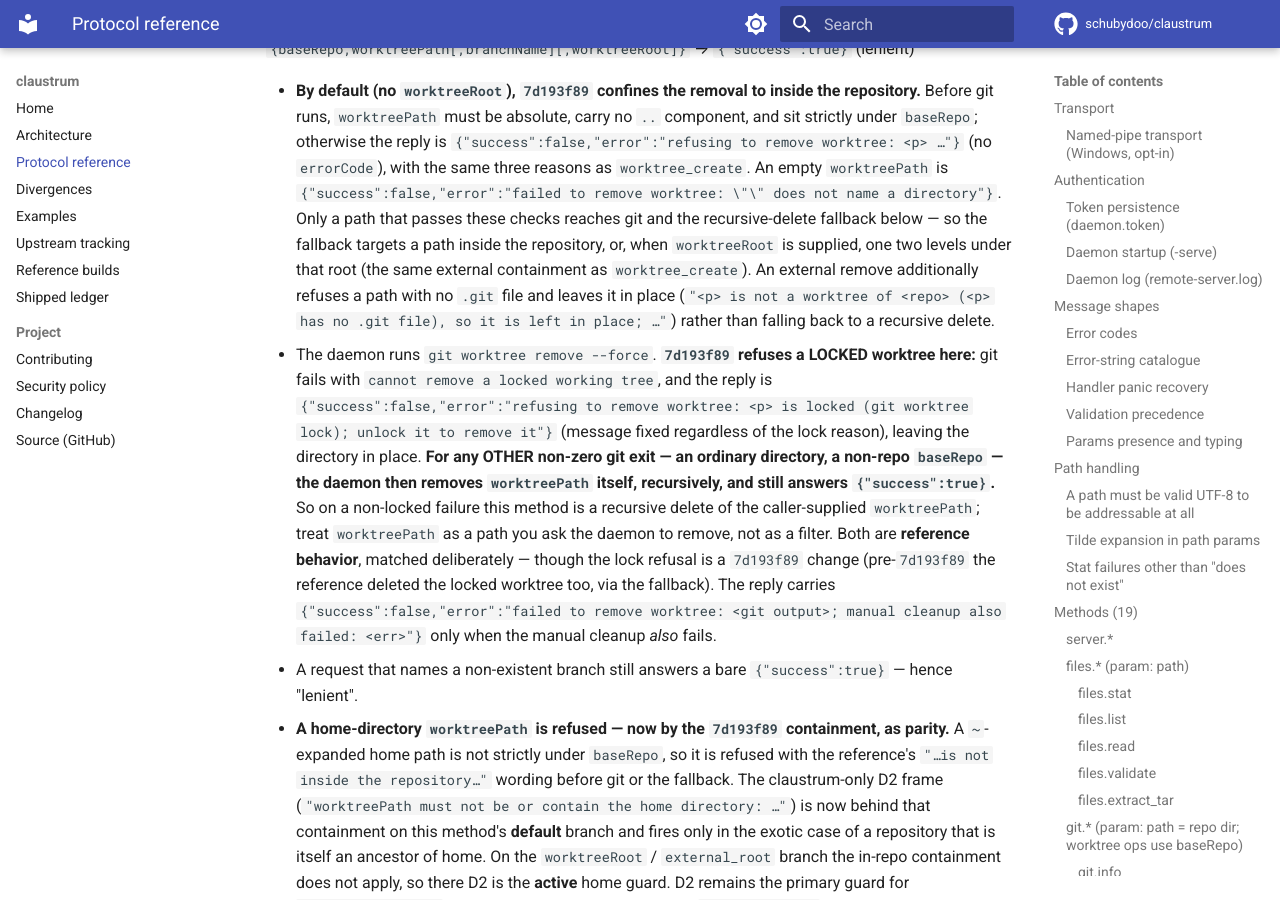
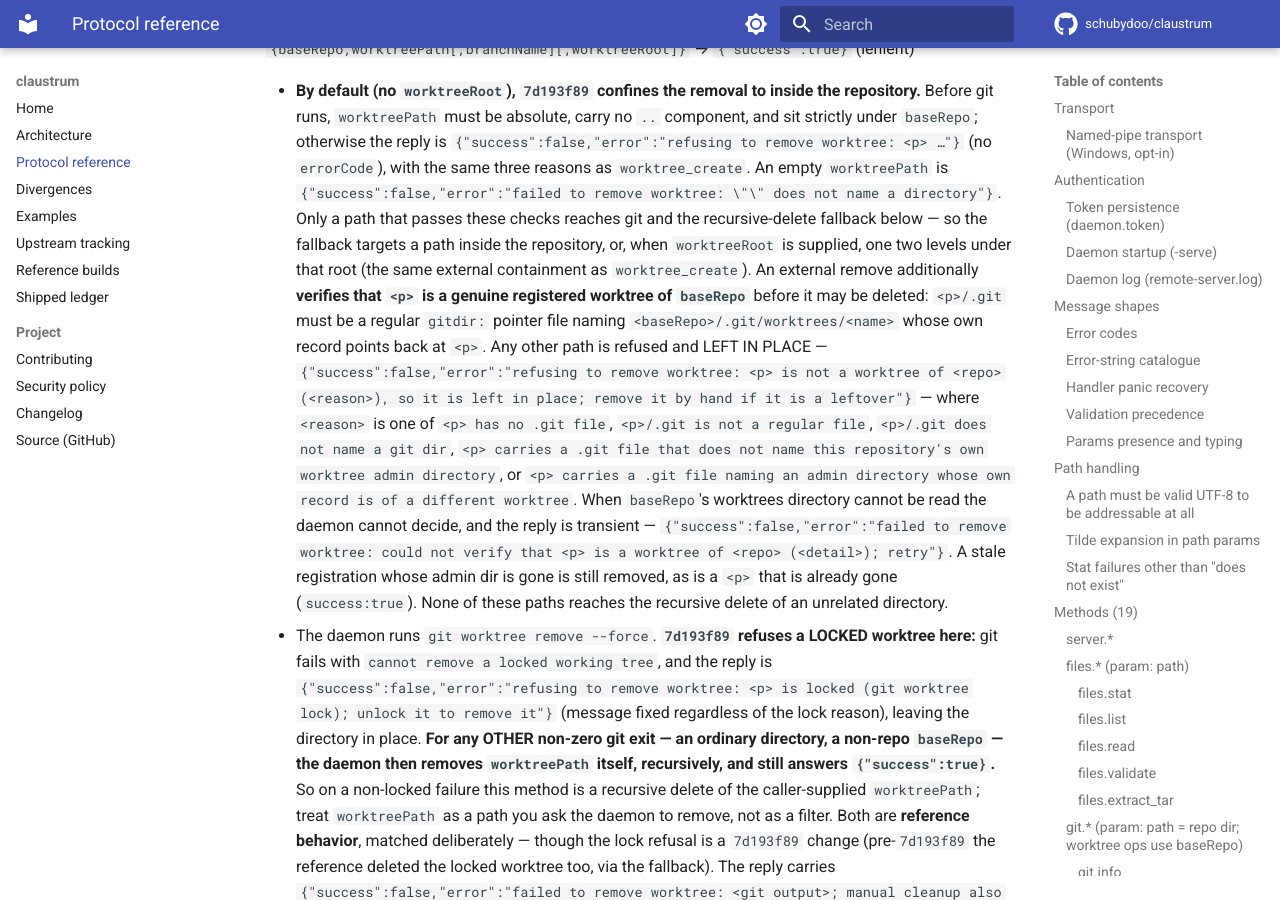
Before and after one commit to schubydoo/claustrum, an MkDocs documentation site: the page built from docs/PROTOCOL.md, in a window 1280 px wide and 900 px high, scrolled down 15582 px. Built offline with MkDocs 1.6.1 and Material for MkDocs 9.7.7, drawn with Linux system fonts in a browser that asks for light colours; comment, search, counter and statistics services are not loaded.

Commit message:
docs: propagate the external-remove verify description to its comments + PROTOCOL.md
The verify subsystem rewrite left three prose copies describing the old '.git-file gate':
the gitWorktreeRemove caller lede, the dir-symlink-refusal comment, and PROTOCOL.md's external
worktree_remove entry (the reachable-string contract) -- all now describe the full
registration verify + the transient shape. Also drop a dangling worktree_verify_test.go
cross-reference to removeSocketIfOwned, which lives on the server-lifecycle slice, not this one.

Co-Authored-By: Claude Opus 4.8 <noreply@anthropic.com>

```diff
--- a/docs/PROTOCOL.md
+++ b/docs/PROTOCOL.md
@@ -644,9 +644,21 @@ fails the request:
   checks reaches git and the recursive-delete fallback below — so the fallback targets
   a path inside the repository, or, when `worktreeRoot` is supplied, one two levels
   under that root (the same external containment as `worktree_create`). An external
-  remove additionally refuses a path with no `.git` file and leaves it in place
-  (`"<p> is not a worktree of <repo> (<p> has no .git file), so it is left in place; …"`)
-  rather than falling back to a recursive delete.
+  remove additionally **verifies that `<p>` is a genuine registered worktree of
+  `baseRepo`** before it may be deleted: `<p>/.git` must be a regular `gitdir:` pointer
+  file naming `<baseRepo>/.git/worktrees/<name>` whose own record points back at `<p>`.
+  Any other path is refused and LEFT IN PLACE — `{"success":false,"error":"refusing to
+  remove worktree: <p> is not a worktree of <repo> (<reason>), so it is left in place;
+  remove it by hand if it is a leftover"}` — where `<reason>` is one of `<p> has no
+  .git file`, `<p>/.git is not a regular file`, `<p>/.git does not name a git dir`,
+  `<p> carries a .git file that does not name this repository's own worktree admin
+  directory`, or `<p> carries a .git file naming an admin directory whose own record is
+  of a different worktree`. When `baseRepo`'s worktrees directory cannot be read the
+  daemon cannot decide, and the reply is transient — `{"success":false,"error":"failed
+  to remove worktree: could not verify that <p> is a worktree of <repo> (<detail>);
+  retry"}`. A stale registration whose admin dir is gone is still removed, as is a `<p>`
+  that is already gone (`success:true`). None of these paths reaches the recursive
+  delete of an unrelated directory.
 - The daemon runs `git worktree remove --force`. **`7d193f89` refuses a LOCKED
   worktree here:** git fails with `cannot remove a locked working tree`, and the
   reply is `{"success":false,"error":"refusing to remove worktree: <p> is locked
```
Also changed, not shown: 3 other files.
